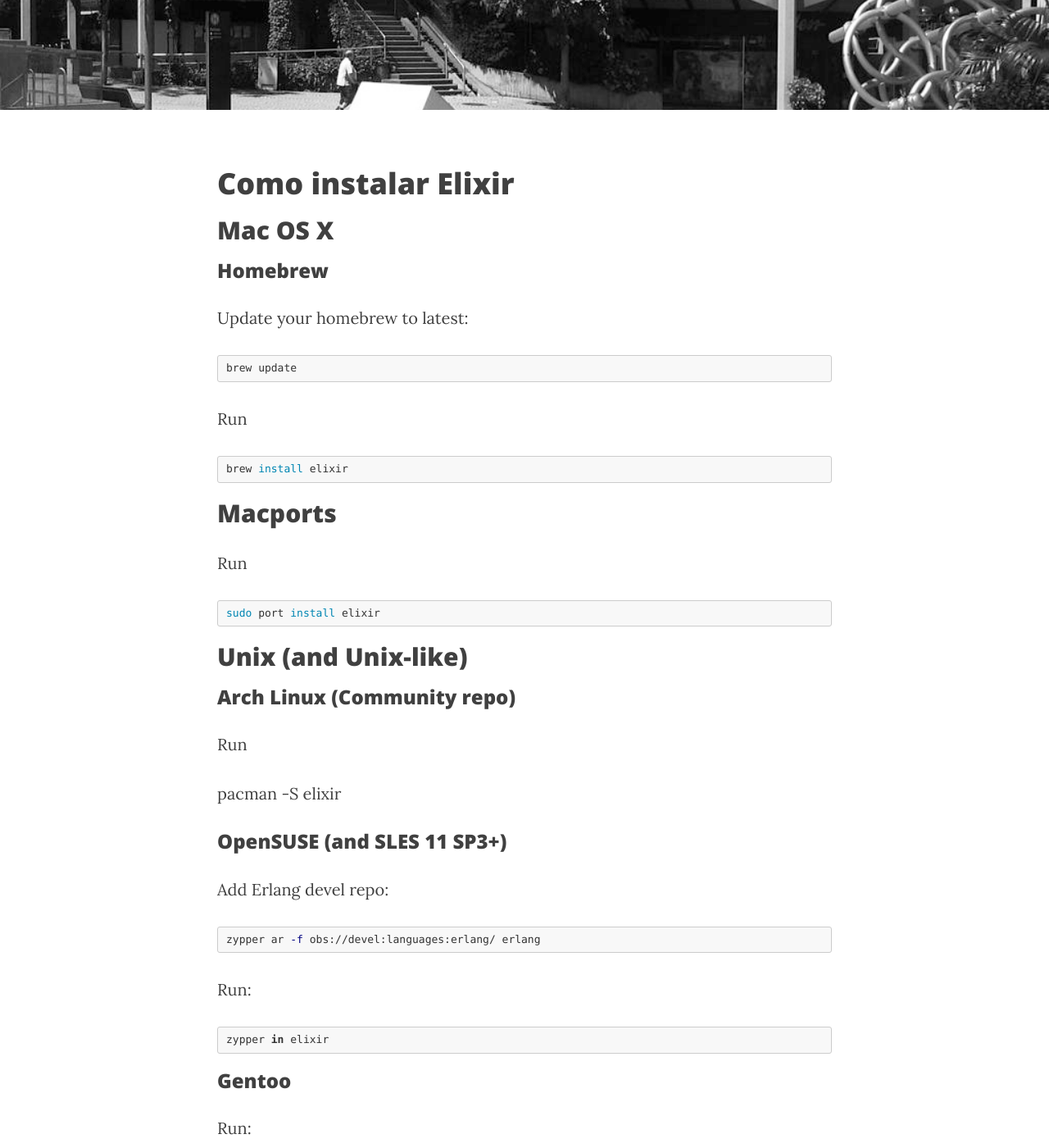
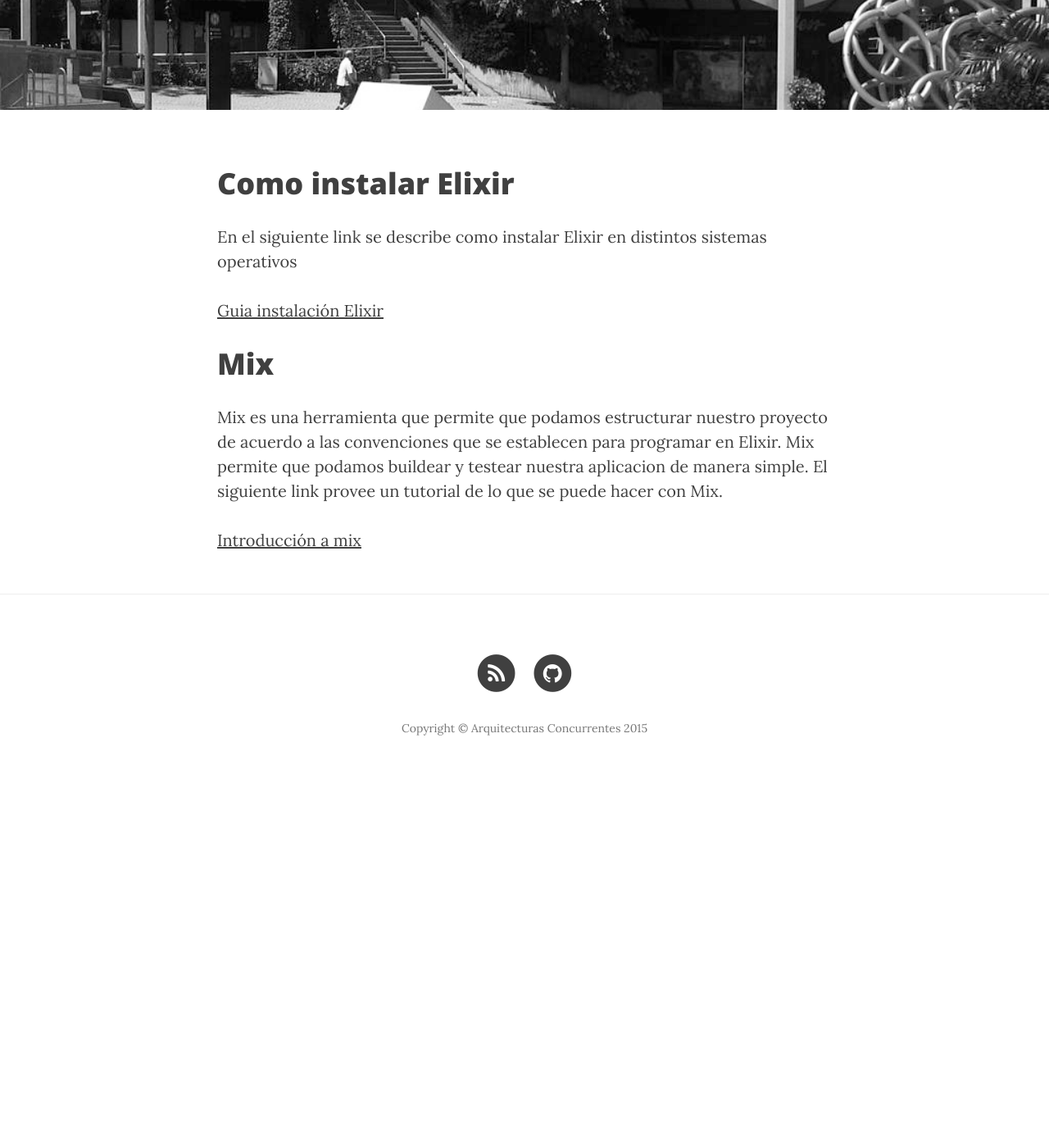
Before and after one commit to arquitecturas-concurrentes/arquitecturas-concurrentes.github.io, a Jekyll site: the page built from guias/elixir.md, in a window 1280 px wide and 1400 px high, scrolled down 402 px. Shown: the whole window at 82% size. Built offline with Jekyll 4.4.1, drawn with Linux system fonts in a browser that asks for light colours; nearby versions of some CDN libraries; after the commit the page ends 1366 px from its top, so only the background shows below that; some of the changed text lies outside the part shown.

Commit message:
Update elixir guide

```diff
--- a/guias/elixir.md
+++ b/guias/elixir.md
@@ -6,112 +6,13 @@
 
 #Como instalar Elixir
 
-##Mac OS X
+En el siguiente link se describe como instalar Elixir en distintos sistemas operativos
 
-### Homebrew
+[Guia instalación Elixir](http://elixir-lang.org/install.html)
 
-Update your homebrew to latest:
+#Mix
 
-{% highlight bash %}
-brew update
-{% endhighlight %}
+Mix es una herramienta que permite que podamos estructurar nuestro proyecto de acuerdo a las convenciones que se establecen para programar en Elixir.
+Mix permite que podamos buildear y testear nuestra aplicacion de manera simple. El siguiente link provee un tutorial de lo que se puede hacer con Mix.
 
-
-Run
-
-{% highlight bash %}
-brew install elixir
-{% endhighlight %}
-
-
-##Macports
-
-Run
-
-{% highlight bash %}
-sudo port install elixir
-{% endhighlight %}
-
-##Unix (and Unix-like)
-
-###Arch Linux (Community repo)
-
-Run
-
-pacman -S elixir
-
-###OpenSUSE (and SLES 11 SP3+)
-
-Add Erlang devel repo:
-
-{% highlight bash %}
-zypper ar -f obs://devel:languages:erlang/ erlang
-{% endhighlight %}
-
-Run:
-
-{% highlight bash %}
-zypper in elixir
-{% endhighlight %}
-
-###Gentoo
-
-Run:
-
-{% highlight bash %}
-emerge --ask dev-lang/elixir
-{% endhighlight %}
-
-###Fedora 17 and newer
-
-Run:
-
-{% highlight bash %}
-yum install elixir
-{% endhighlight %}
-
-###FreeBSD
-
-From ports:
-
-{% highlight bash %}
-cd /usr/ports/lang/elixir && make install clean
-{% endhighlight %}
-
-From pkg:
-
-{% highlight bash %}
-pkg install elixir
-{% endhighlight %}
-
-###Ubuntu 12.04 and 14.04 / Debian 7
-
-Add Erlang Solutions repo:
-
-{% highlight bash %}
-wget https://packages.erlang-solutions.com/erlang-solutions_1.0_all.deb && sudo dpkg -i erlang-solutions_1.0_all.deb
-{% endhighlight %}
-
-Run:
-
-{% highlight bash %}
-sudo apt-get update
-{% endhighlight %}
-
-Run:
-
-{% highlight bash %}
-sudo apt-get install elixir
-{% endhighlight %}
-
-
-##Windows
-
-###Web installer
-
-Download the installer
-Click next, next, …, finish
-
-###Chocolatey
-
-cinst elixir
+[Introducción a mix](http://elixir-lang.org/getting-started/mix-otp/introduction-to-mix.html)
```
